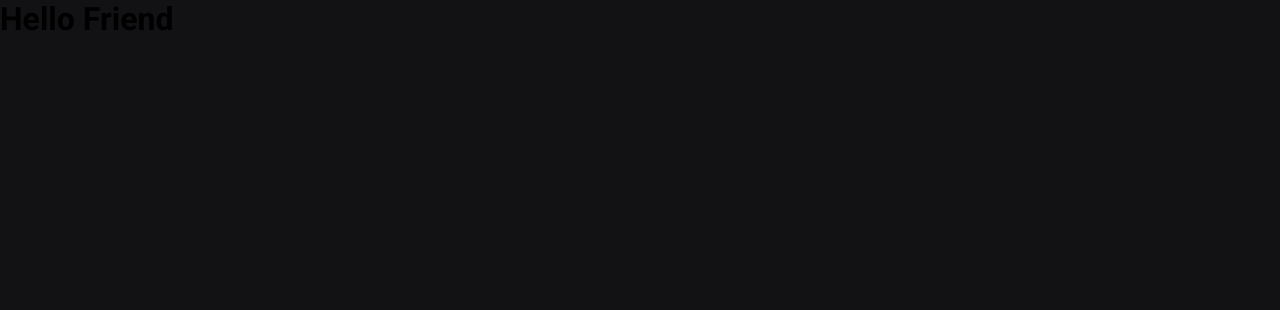
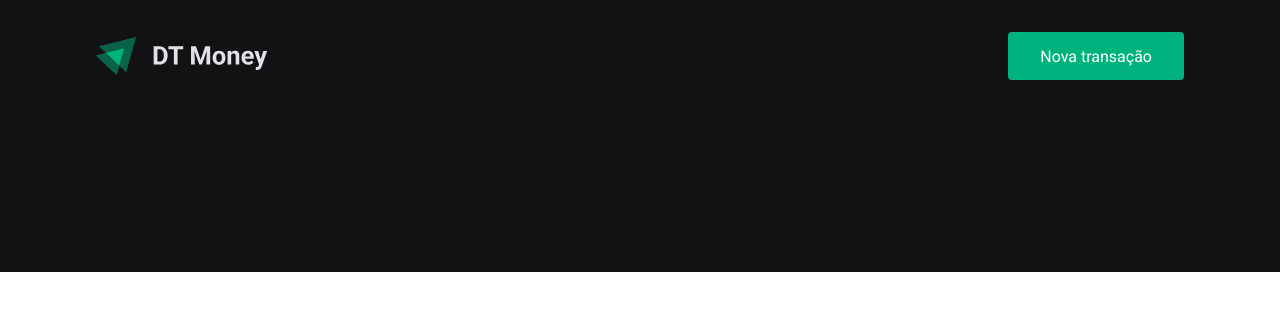
Before and after one commit to aristidesquetajr/dtmoney, a React (Vite) app: page / in a window 1280 px wide. Shown: the top 310 px of the page. Built offline with nearby package versions, Linux system fonts and the light colour scheme.

Commit message:
feat: added Header
added logo of application and created Header

```diff
--- a/src/App.tsx
+++ b/src/App.tsx
@@ -1,9 +1,10 @@
+import { Header } from './components/Header'
 import { GlobalStyle } from './styles/global'
 
 export function App() {
   return (
     <>
-      <h1>Hello Friend</h1>
+      <Header />
       <GlobalStyle />
     </>
   )
--- /dev/null
+++ b/src/components/Header/index.tsx
@@ -0,0 +1,14 @@
+import { Container, Content } from './styles'
+
+import logoImg from '../../assets/logo.svg'
+
+export function Header() {
+  return (
+    <Container>
+      <Content>
+        <img src={logoImg} alt="dt modey" />
+        <button type="button">Nova transação</button>
+      </Content>
+    </Container>
+  )
+}
--- /dev/null
+++ b/src/components/Header/styles.ts
@@ -0,0 +1,31 @@
+import { styled } from 'styled-components'
+
+export const Container = styled.header`
+  background: var(--background);
+`
+
+export const Content = styled.div`
+  max-width: 1120px;
+  margin: 0 auto;
+
+  padding: 2rem 1rem 12rem;
+  display: flex;
+  align-items: center;
+  justify-content: space-between;
+
+  button {
+    font-size: 1rem;
+    color: var(--white);
+    background: var(--green-light);
+    border: 0;
+    padding: 0 2rem;
+    border-radius: 0.25rem;
+    height: 3rem;
+
+    transition: filter 0.2s;
+
+    &:hover {
+      filter: brightness(0.9);
+    }
+  }
+`
--- a/src/styles/global.ts
+++ b/src/styles/global.ts
@@ -39,7 +39,6 @@
   }
 
   body {
-    background: var(--background);
     -webkit-font-shoothing: antialiased;
   }
 
```
Also changed, not shown: src/assets/logo.svg (added).
